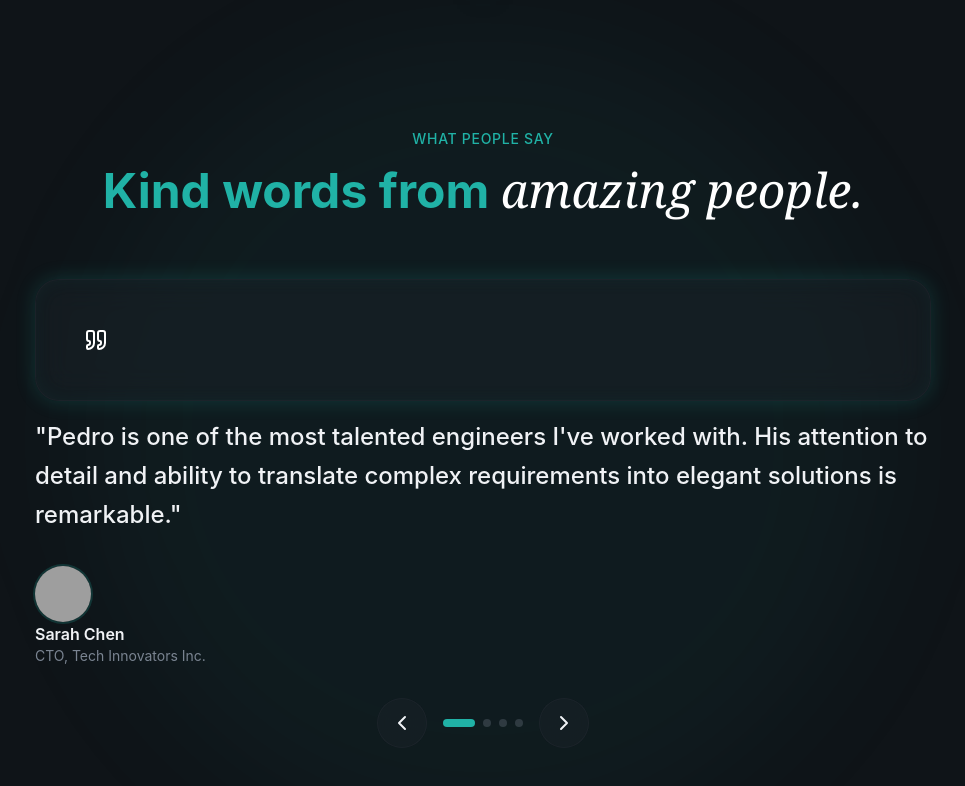
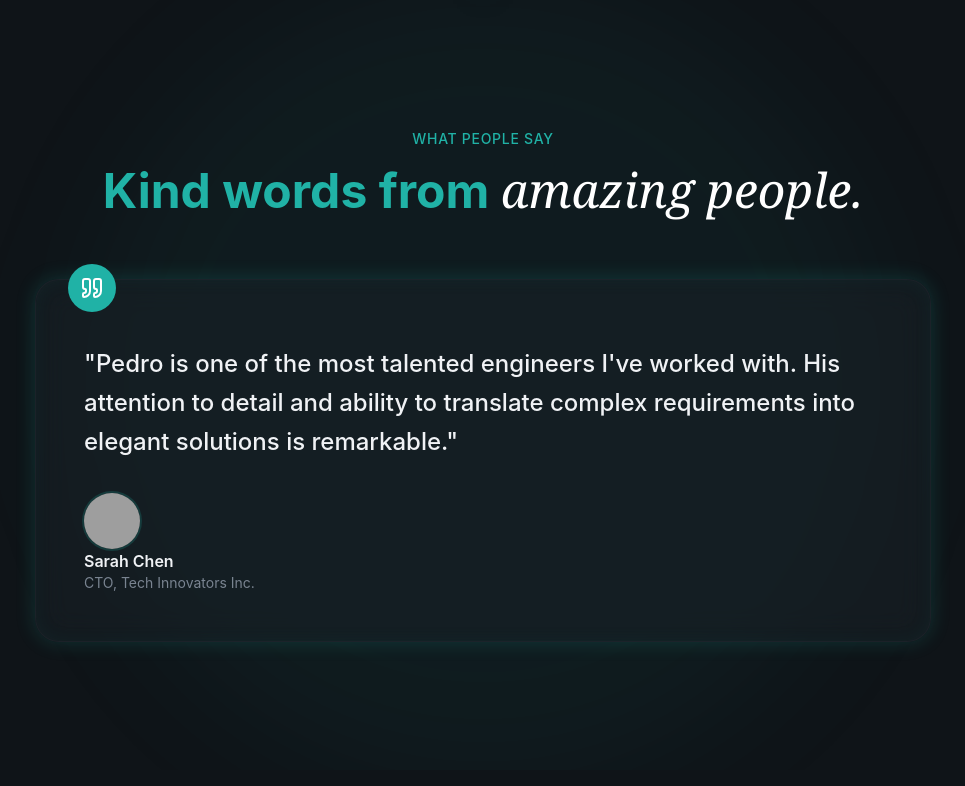
Before and after one commit to Ridzzz0Alam/dev_personal_project, a React (Vite) app: page / in a window 1280 px wide. Shown: the part 7304-8090 px from the top of the page, without its empty margins (157-1122 px from the left). Built offline with nearby package versions, Linux system fonts and the light colour scheme; grey boxes are pictures that could not be loaded.

Commit message:
fixed not showing on quotation bug

```diff
--- a/src/sections/Testimonials.jsx
+++ b/src/sections/Testimonials.jsx
@@ -90,6 +90,7 @@ export const Testimonials = () =>{
                     <div className="relative">
                         {/* Main Testimonial */}
                         <div className="glass p-8 rounded-3xl md:p-12 glow-border animate-fade-in animation-delay-200">
+                            <div className="absolute -top-4 left-8 w-12 h-12 rounded-full bg-primary flex items-center justify-center">
                                 <Quote className="w-6 h-6 text-primary-foreground"/>
                             </div>
 
@@ -114,35 +115,6 @@ export const Testimonials = () =>{
                             </div>
                         </div>
                     </div>
-
-                {/* Testimonials Navigation */}
-                <div className="flex items-center justify-center gap-4 mt-8">
-                    <button
-                        className="p-3 rounded-full glass hover:bg-primary/10 hover:text-primary transition-all"
-                        onClick={previous}
-                    >
-                        <ChevronLeft />
-                    </button>
-
-                    <div className="flex gap-2">
-                        {testimonials.map((_, idx) => (
-                            <button
-                                onClick={() => setActiveIdx(idx)}
-                                className={`w-2 h-2 rounded-full transition-all duration-300 ${
-                                    idx === activateIdx
-                                    ? "w-8 bg-primary"
-                                    : "bg-muted-foreground/30 hover:bg-muted-foreground/50"
-                                }`}
-                            />
-                        ))}
-                    </div>
-
-                    <button
-                    onClick={next}
-                    className="p-3 rounded-full glass hover:bg-primary/10 hover:text-primary transition-all"
-                    >
-                        <ChevronRight/>
-                    </button>
                 </div>
             </div>
         </section>
```
Lines whose indentation alone changed are shown as unchanged.
